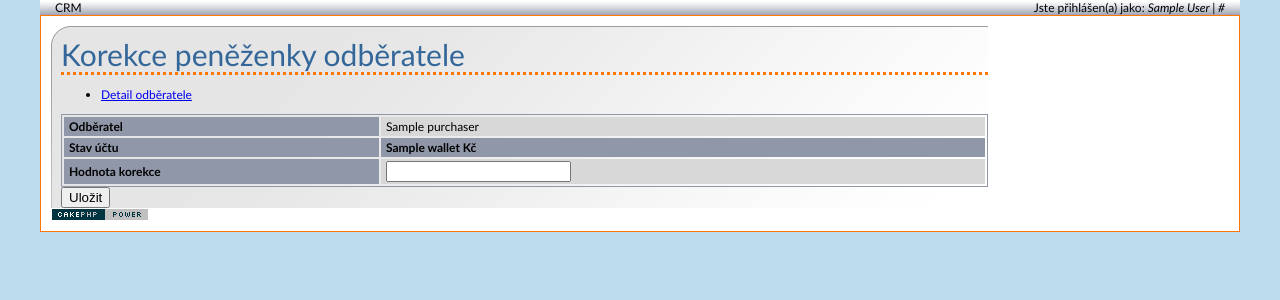
After one commit to PolakMartinCopy/crm_pharmacorp, a CakePHP app: the page made by app/views/purchasers/user_wallet_correction.ctp in a window 1280 px wide. The commit adds this page. Shown: the top 300 px of the page. Run offline with PHP 8.4 and a stand-in for CakePHP, Linux system fonts and the light colour scheme; the template is opened without the code that fills it: most values are stand-ins (such as "Sample title", 1, 10 or a date in 2020); form fields are guessed from the names that the template uses; data that the repository does not hold is empty; some libraries are stand-ins or nearby versions.

Commit message:
korekce uctu + zaznamy o transakcich

```diff
--- a/app/controllers/contracts_controller.php
+++ b/app/controllers/contracts_controller.php
@@ -456,7 +456,8 @@ class ContractsController extends AppController {
 		if ($this->Contract->save($contract)) {
 			// odectu penize z uctu obchodniho partnera
 			$purchaser = $this->Contract->ContactPerson->get_purchaser($contract['Contract']['contact_person_id']);
-			if (!$this->Contract->ContactPerson->Purchaser->wallet_transaction($purchaser['Purchaser']['id'], -$contract['Contract']['amount_vat'])) {
+			$user = $this->Auth->user();
+			if (!$this->Contract->ContactPerson->Purchaser->wallet_transaction($purchaser['Purchaser']['id'], -$contract['Contract']['amount_vat'], 'contract', $this->Contract->id, $user['User']['id'])) {
 				$datasource->rollback($this->Contract);
 				$this->Session->setFlash('Dohoda nebyla schválena, nepodařilo se odečíst částku z peněženky obchodního partnera');
 			} else {
--- a/app/controllers/users_controller.php
+++ b/app/controllers/users_controller.php
@@ -568,6 +568,8 @@ class UsersController extends AppController {
 		$this->Acl->deny('manager', 'controllers/Purchasers/user_recount_wallet');
 		$this->Acl->deny('manager', 'controllers/Purchasers/user_recount_all_wallets');
 		$this->Acl->deny('manager', 'controllers/BusinessPartners/user_wallet_test');
+		// zakazu korekce uctu odberatele
+		$this->Acl->deny('manager', 'controllers/Purchasers/user_wallet_correction');
 
 		$this->Acl->allow('user', 'controllers');
 		$this->Acl->deny('user', 'controllers/Users');
@@ -611,6 +613,8 @@ class UsersController extends AppController {
 		$this->Acl->deny('user', 'controllers/Contracts/user_confirm');
 		// uzivatel nemuze zrusit pozadavek na schvaleni dohody
 		$this->Acl->deny('user', 'controllers/Contracts/user_cancel_confirm_requirement');
+		// zakazu korekce uctu odberatele
+		$this->Acl->deny('user', 'controllers/Purchasers/user_wallet_correction');
 
 		// zakazu vsechny metody v nastaveni
 		$this->Acl->deny('user', 'controllers/AnniversaryTypes');
--- a/app/models/sale.php
+++ b/app/models/sale.php
@@ -27,7 +27,7 @@ class Sale extends Transaction {
 				$wallet += $pt['education'] * (-$pt['quantity']);
 			}
 
-			return $this->Purchaser->wallet_transaction($data['Sale']['purchaser_id'], $wallet);
+			return $this->Purchaser->wallet_transaction($data['Sale']['purchaser_id'], $wallet, 'sale', $this->id, $data['Sale']['user_id']);
 		}
 		return true;
 	}
--- a/app/views/elements/lm/purchaser_detailed.ctp
+++ b/app/views/elements/lm/purchaser_detailed.ctp
@@ -13,4 +13,7 @@
 <?php if ($acl->check(array('model' => 'User', 'foreign_key' => $session->read('Auth.User.id')), 'controllers/Purchasers/user_edit_user')) { ?>
 	<li><?php echo $html->link('Upravit uživatele', array('controller' => 'purchasers', 'action' => 'edit_user', $purchaser['Purchaser']['id']))?></li>
 <?php } ?>
+<?php if ($acl->check(array('model' => 'User', 'foreign_key' => $session->read('Auth.User.id')), 'controllers/Purchasers/user_wallet_correction')) { ?>
+	<li><?php echo $html->link('Korekce peněženky', array('controller' => 'purchasers', 'action' => 'wallet_correction', $purchaser['Purchaser']['id']))?></li>
+<?php } ?>
 </ul>
--- /dev/null
+++ b/app/views/purchasers/user_wallet_correction.ctp
@@ -0,0 +1,23 @@
+<h1>Korekce peněženky odběratele</h1>
+<ul>
+	<li><?php echo $this->Html->link('Detail odběratele', array('controller' => 'purchasers', 'action' => 'view', $purchaser['Purchaser']['id']))?></li>
+</ul>
+
+<?php echo $this->Form->create('Purchaser')?>
+<table class="left_heading">
+	<tr>
+		<th>Odběratel</th>
+		<td><?php echo $purchaser['Purchaser']['name']?></td>
+	</tr>
+	<tr>
+		<th>Stav účtu</th>
+		<th><?php echo $purchaser['Purchaser']['wallet']?>&nbsp;Kč</th>
+	</tr>
+	<tr>
+		<th>Hodnota korekce</th>
+		<td><?php echo $this->Form->input('Purchaser.wallet_correction', array('label' => false, 'style' => 'text-align:right', 'div' => false, 'after' => '&nbsp;Kč'))?></td>
+	</tr>
+</table>
+<?php echo $this->Form->hidden('Purchaser.id')?>
+<?php echo $this->Form->submit('Uložit')?>
+<?php echo $this->Form->end()?>
```
Also changed, not shown: app/controllers/purchasers_controller.php (+34 -0 lines), app/models/purchaser.php (+23 -2 lines), app/models/wallet_transaction.php (added, +13 -0 lines).
